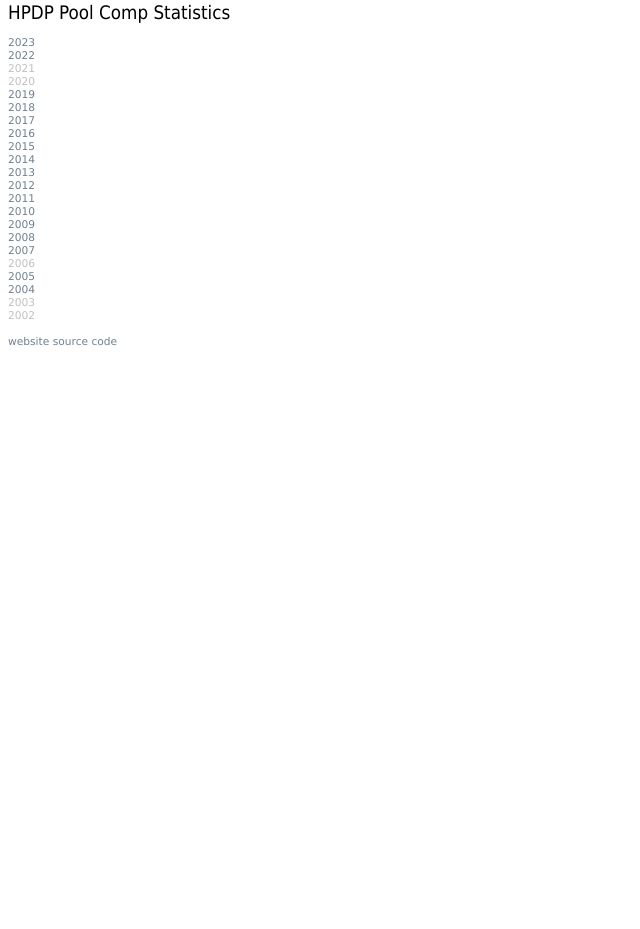
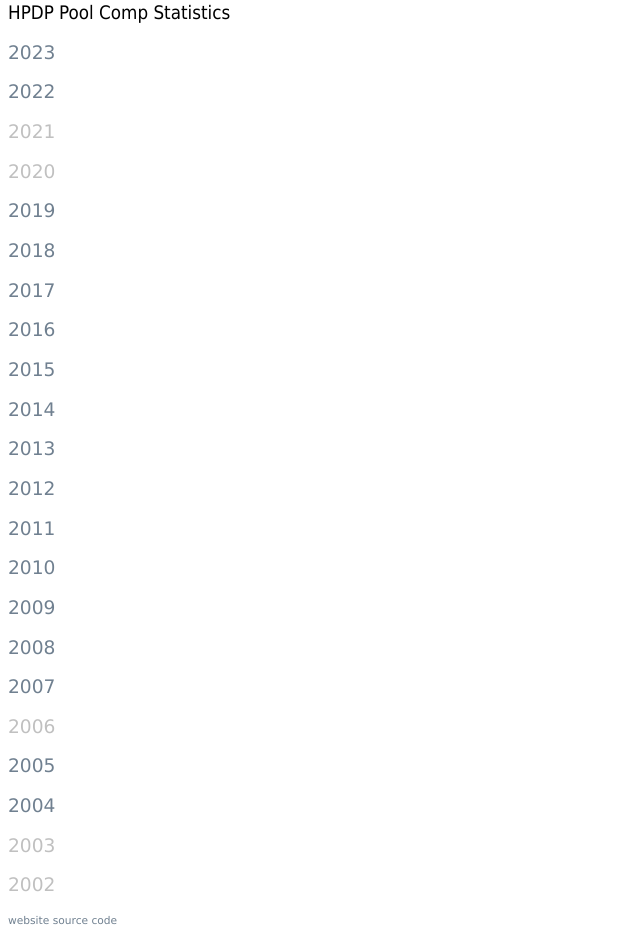
Before and after one commit to henare/stats.hpdp.org.au, a Jekyll site: the page built from index.html, in a window 1280 px wide. Shown: the whole page, without its empty margins (0-640 px from the left). Built offline with Jekyll 4.4.1, drawn with Linux system fonts in a browser that asks for light colours; before the commit the page ends 900 px from its top, so only the background shows below that.

Commit message:
Make things easier to read and click

```diff
--- a/assets/style.css
+++ b/assets/style.css
@@ -1,6 +1,6 @@
 body,td,p {
   font-family: verdana,sans-serif;
-  font-size: 8pt;
+  font-size: 14pt;
   border-top-width: 0;
   border-left-width: 0
 }
@@ -21,7 +21,6 @@ h1 {
 .pgTitle {
   font-family: verdana,times,serif;
   font-weight: bold;
-  font-size: 12pt
 }
 
 select,input {
--- a/index.html
+++ b/index.html
@@ -4,31 +4,25 @@ title: HPDP Pool Comp - Players' Ladder
 ---
 <a href="." class="h1">HPDP Pool Comp Statistics</a>
 
-<td rowspan=32 nowrap valign="top">
-	<p>
-	<div class="sm2">
-		<br><a href="2023/npc/" class="sm2">2023</a>
-		<br><a href="2022/npc/" class="sm2">2022</a>
-		<br><span style="color: silver;" title="COVID">2021</span>
-		<br><span style="color: silver;" title="COVID">2020</span>
-		<br><a href="2019/npc/" class="sm2">2019</a>
-		<br><a href="2018/npc/" class="sm2">2018</a>
-		<br><a href="2017/npc/" class="sm2">2017</a>
-		<br><a href="2016/npc/" class="sm2">2016</a>
-		<br><a href="2015/npc/" class="sm2">2015</a>
-		<br><a href="2014/npc/" class="sm2">2014</a>
-		<br><a href="2013/npc/" class="sm2">2013</a>
-		<br><a href="2012/npc/" class="sm2">2012</a>
-		<br><a href="2011/npc/" class="sm2">2011</a>
-		<br><a href="2010/npc/" class="sm2">2010</a>
-		<br><a href="2009/npc/" class="sm2">2009</a>
-		<br><a href="2008/npc/" class="sm2">2008</a>
-		<br><a href="2007/npc/" class="sm2">2007</a>
-		<br><span style="color: silver;" title="Comp run but no NPC">2006</span>
-		<br><a href="2005/npc/" class="sm2">2005</a>
-		<br><a href="2004/npc/" class="sm2">2004</a>
-		<br><span style="color: silver;" title="Comp run but no NPC">2003</span>
-		<br><span style="color: silver;" title="Comp run but no NPC">2002</span>
-		<br><br>
-	</div>
-</td>
+<p><a href="2023/npc/" >2023</a></p>
+<p><a href="2022/npc/" >2022</a></p>
+<p><span style="color: silver;" title="COVID">2021</span></p>
+<p><span style="color: silver;" title="COVID">2020</span></p>
+<p><a href="2019/npc/" >2019</a></p>
+<p><a href="2018/npc/" >2018</a></p>
+<p><a href="2017/npc/" >2017</a></p>
+<p><a href="2016/npc/" >2016</a></p>
+<p><a href="2015/npc/" >2015</a></p>
+<p><a href="2014/npc/" >2014</a></p>
+<p><a href="2013/npc/" >2013</a></p>
+<p><a href="2012/npc/" >2012</a></p>
+<p><a href="2011/npc/" >2011</a></p>
+<p><a href="2010/npc/" >2010</a></p>
+<p><a href="2009/npc/" >2009</a></p>
+<p><a href="2008/npc/" >2008</a></p>
+<p><a href="2007/npc/" >2007</a></p>
+<p><span style="color: silver;" title="Comp run but no NPC">2006</span></p>
+<p><a href="2005/npc/" >2005</a></p>
+<p><a href="2004/npc/" >2004</a></p>
+<p><span style="color: silver;" title="Comp run but no NPC">2003</span></p>
+<p><span style="color: silver;" title="Comp run but no NPC">2002</span></p>
```
